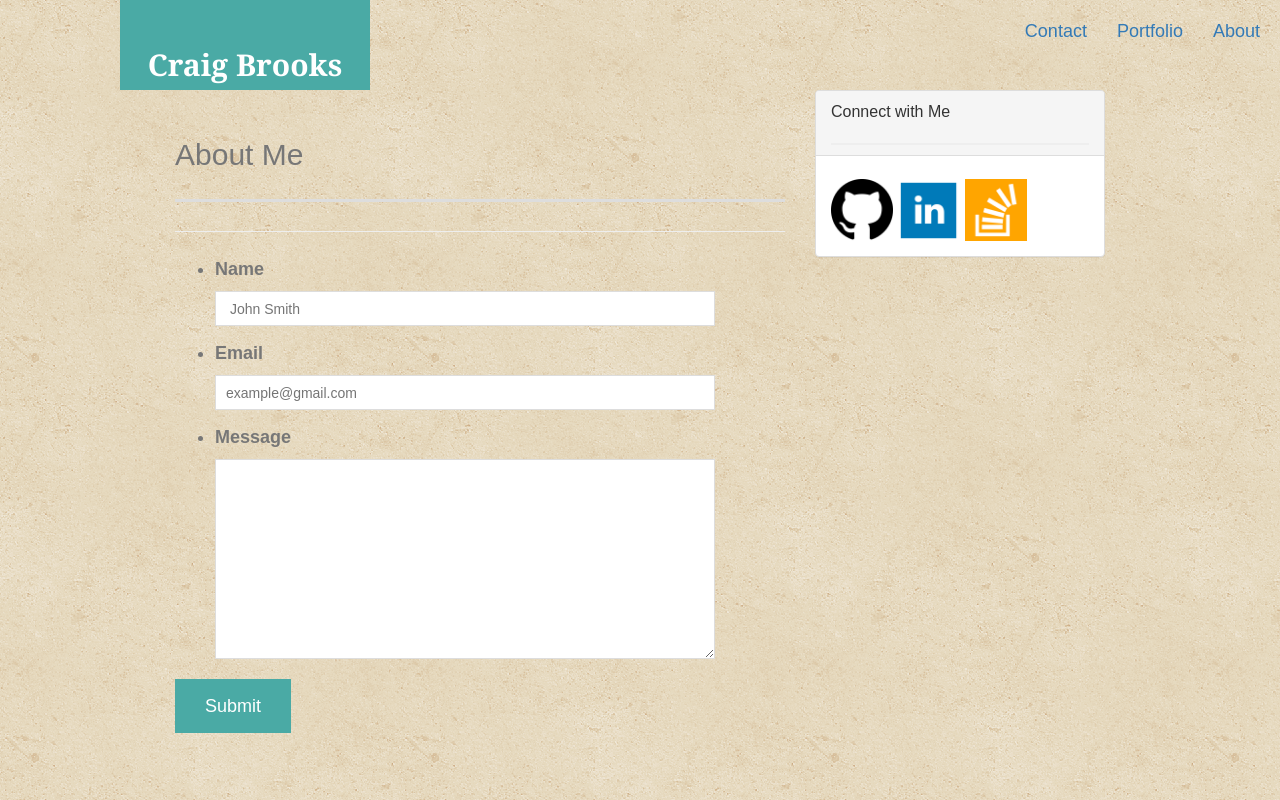
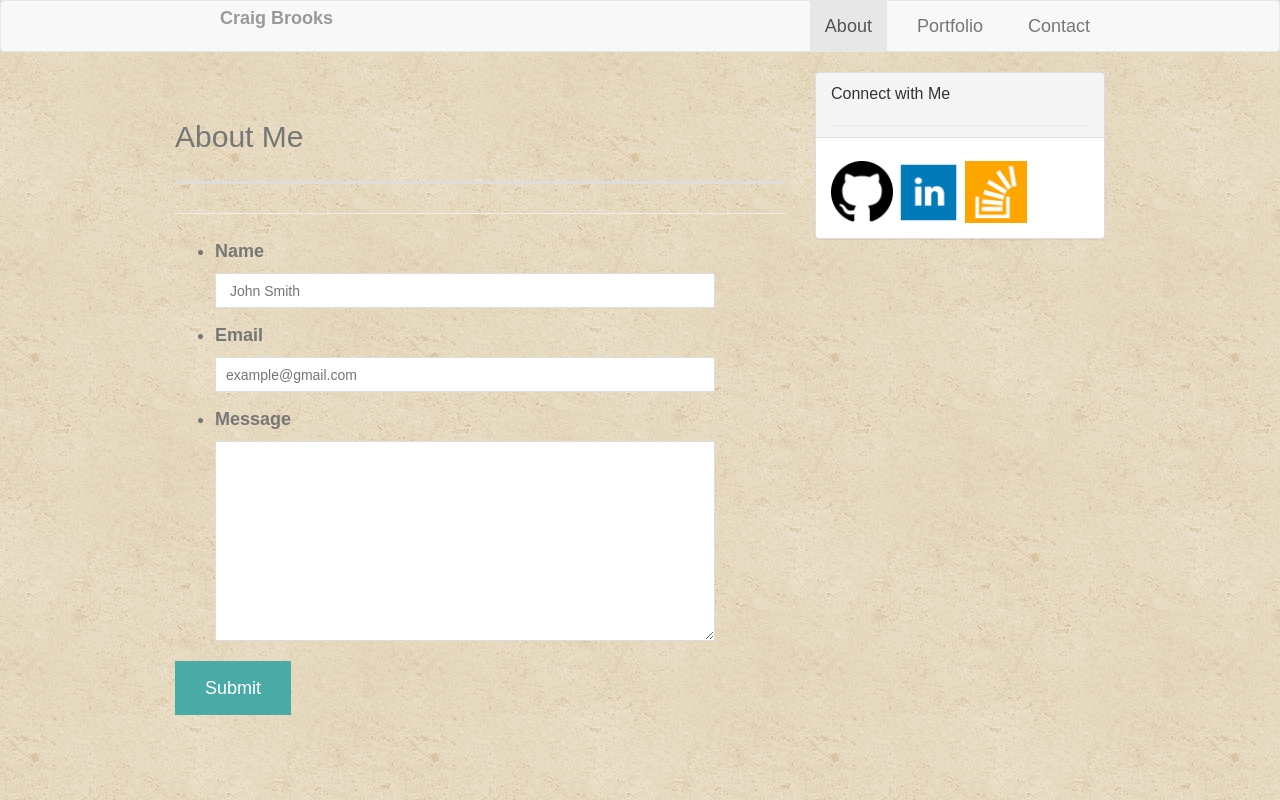
Before and after one commit to cbrooksc/Bootstrap-Portfolio, a plain HTML site: page contact.html in a window 1280 px wide. Drawn offline with nearby package versions, Linux system fonts and the light colour scheme.

Commit message:
Resolve html and css header

```diff
--- a/assets/css/style.css
+++ b/assets/css/style.css
@@ -9,45 +9,6 @@ body {
     font-family: 'Arial', 'Helvetica Neue', 'Helvetica', 'sans-serif';
     color: #777;
 }
-
-
-/* ---------NAV START---------- */
-
-.navbar-custom {
-    background-color: #fff;
-}
-
-#logo {
-    /* Box-model */
-    height: 60px;
-    padding-top: 20px;
-    padding-bottom: 5px;
-    /* Positioning */
-    margin-left: 120px;
-    font-family: Georgia, Times, "Times New Roman", serif;
-    /* Typography */
-    font-size: 24px;
-    font-weight: bold;
-    color: #fff;
-    /* Visual */
-    background: #4aaaa5;
-}
-
-.navbar-right-custom {
-    /* Box-model */
-    padding-top: 6px;
-    padding-right: 20px;
-    /* Typography */
-    font-family: Arial;
-    font-weight: lighter;
-}
-
-.navbar-nav>li>a:hover {
-    color: #4aaaa5;
-}
-
-
-/* --------NAV END---------- */
 
 .container {
     width: 100%;
@@ -69,7 +30,8 @@ p:last-child {
 
 h1,
 h2,
-h3,{
+h3,
+{
     font-family: 'Georiga', 'Times', 'Times New Roman', serif;
     font-weight: 700px;
     color: #4aaaa5;
@@ -115,10 +77,11 @@ h3 {
     text-decoration: none;
 }
 
-nav {
+
+/* nav {
     float: right;
     margin-top: 25px;
-}
+} */
 
 nav a {
     color: #999;
--- a/contact.html
+++ b/contact.html
@@ -11,40 +11,31 @@
 
 <body>
 
+    <!-- Static navbar -->
+    <nav class="navbar navbar-default">
+        <div class="container">
+            <div class="navbar-header">
+                <button type="button" class="navbar-toggle collapsed" data-toggle="collapse" data-target="#navbar" aria-expanded="true" aria-controls="navbar">
+              <span class="sr-only">Toggle navigation</span>
+              <span class="icon-bar"></span>
+              <span class="icon-bar"></span>
+              <span class="icon-bar"></span>
+            </button>
+            </div>
+            <div id="navbar" class="navbar-collapse collapse">
+                <div class="nav navbar-nav">
+                    <a href="index.html"> <strong> Craig Brooks</strong></a>
+                </div>
 
-    <!-- Brand and toggle get grouped for better mobile display -->
-    <div class="row">
-        <div class="navbar-header">
-            <button type="button" class="navbar-toggle collapsed" data-toggle="collapse" data-target="#bs-example-navbar-collapse-1" aria-expanded="false">
-          <span class="sr-only">Toggle navigation</span>
-          <span class="icon-bar"></span>
-          <span class="icon-bar"></span>
-          <span class="icon-bar"></span>
-        </button>
-            <div class="col-xs-12 phone-nav">
-                <a class="navbar-brand" href="#" id="logo">Craig Brooks</a>
+                <!-- right nav bar links -->
+                <ul class="nav navbar-nav navbar-right">
+                    <li class="active"><a href="index.html"> About <span class="sr-only">(current)</span></a></li>
+                    <li><a href="portfolio.html">Portfolio</a></li>
+                    <li><a href="contact.html">Contact</a></li>
+                </ul>
             </div>
         </div>
-
-        <!-- Collect the nav links, forms, and other content for toggling -->
-        <div class="collapse navbar-collapse" id="bs-example-navbar-collapse-1">
-            <ul class="nav navbar-nav navbar-right navbar-right-custom">
-                <li>
-                    <a href="contact.html">Contact</a>
-                </li>
-                <li>
-                    <a href="portfolio.html">Portfolio</a>
-                </li>
-                <li>
-                    <a href="index.html">About</a>
-                </li>
-            </ul>
-        </div>
-        <!-- /.navbar-collapse -->
-    </div>
-
     </nav>
-    <!-- End of navbar -->
 
     <!-- header -->
 
@@ -57,7 +48,7 @@
 
                 <div class="row">
 
-                    <div class="col-md-3">
+                    <div class="col-md-9" col-sm-3>
 
                         <form id="contact-form">
                             <ul>
```
Also changed, not shown: index.html (+27 -30 lines), portfolio.html (+25 -26 lines).
